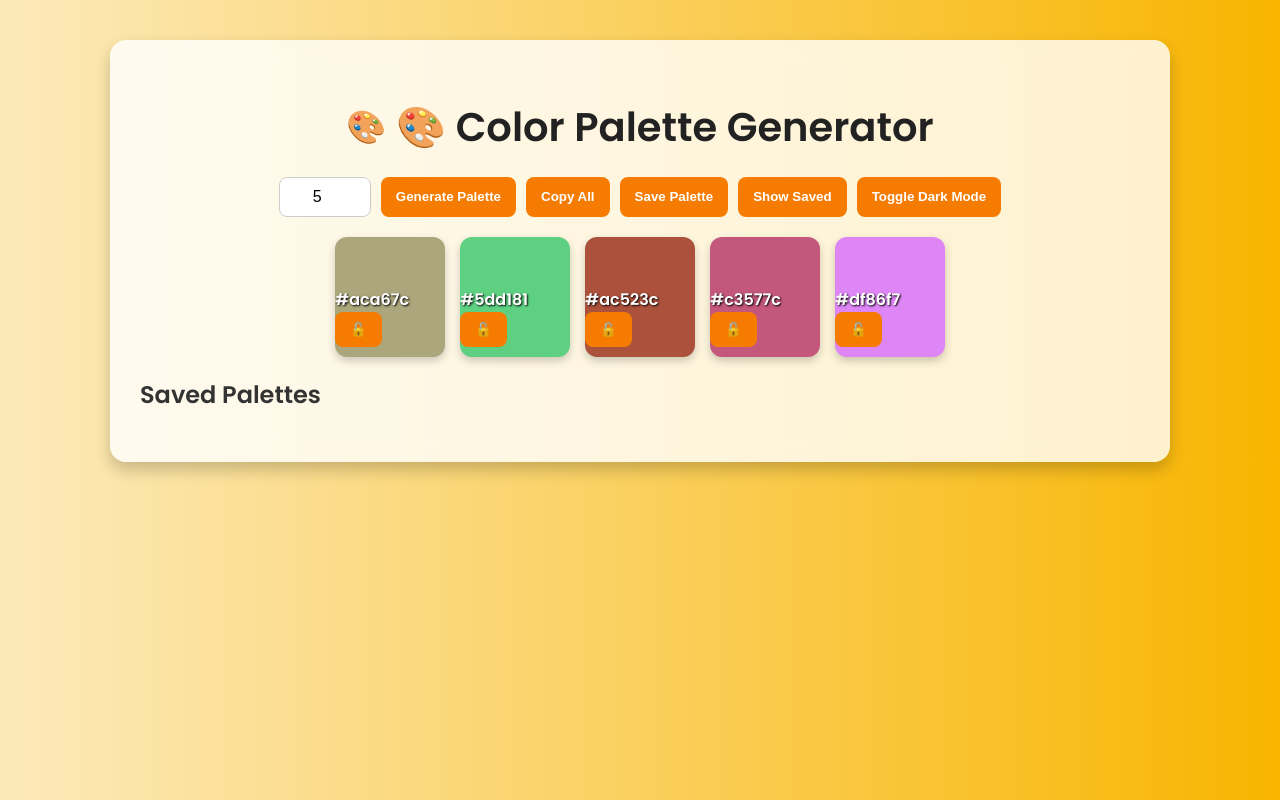
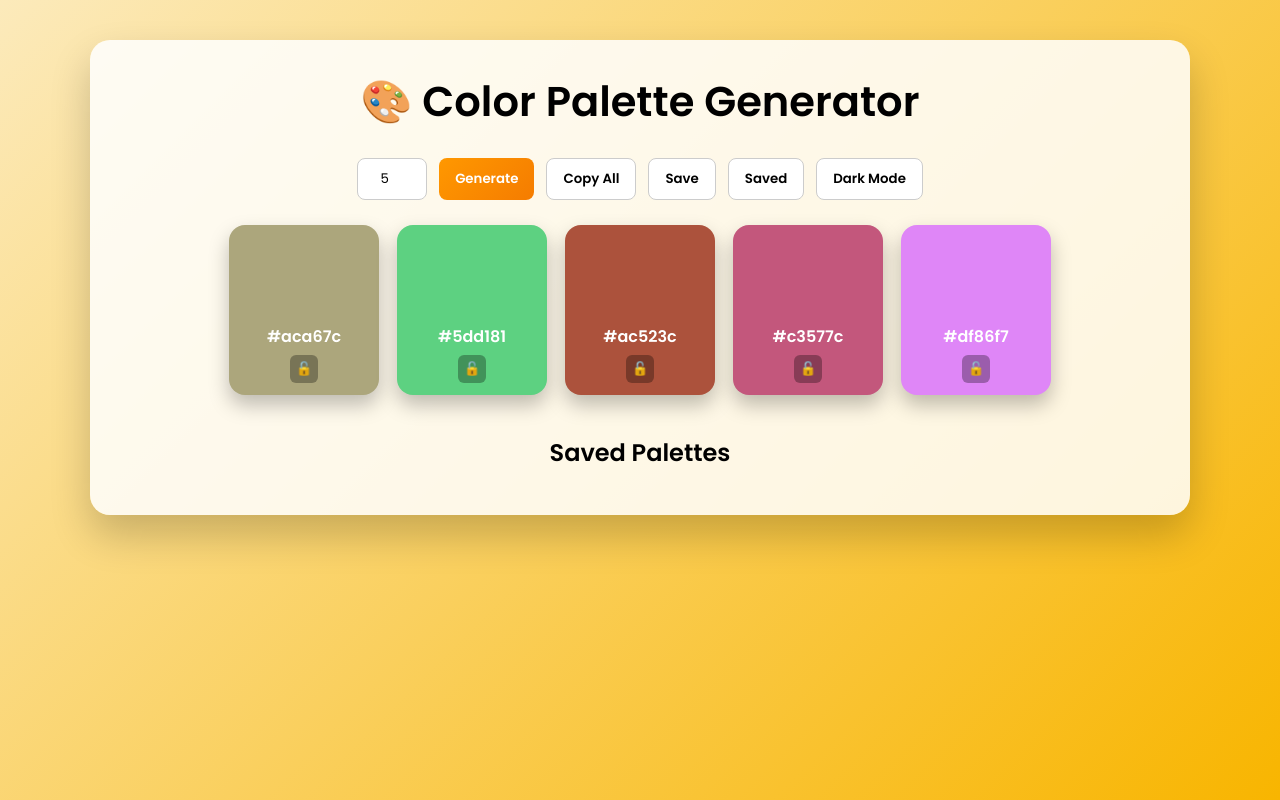
Before and after one commit to 2004-Nikita/Color-Palette-Generator, a plain HTML site: page index.html in a window 1280 px wide. Both pictures are taken after a click on the button "Copy All". Drawn offline with Linux system fonts and the light colour scheme.

Commit message:
Initial commit - Color Palette Generator

```diff
--- a/index.html
+++ b/index.html
@@ -1,21 +1,24 @@
 <!DOCTYPE html>
 <html lang="en">
 <head>
-  <meta charset="UTF-8">
+  <meta charset="UTF-8" />
   <title>Color Palette Generator</title>
-  <link rel="stylesheet" href="style.css">
+  <link rel="stylesheet" href="style.css" />
+  <link href="https://fonts.googleapis.com/css2?family=Poppins:wght@400;600&display=swap" rel="stylesheet">
 </head>
 <body>
+
   <div class="container">
     <h1>🎨 Color Palette Generator</h1>
 
     <div class="controls">
       <input type="number" id="color-count" min="3" max="10" value="5">
-      <button onclick="generateColors()">Generate Palette</button>
-      <button onclick="copyAllColors()">Copy All</button>
-      <button onclick="savePalette()">Save Palette</button>
-      <button onclick="showSavedPalettes()">Show Saved</button>
-      <button onclick="toggleDarkMode()">Toggle Dark Mode</button>
+
+      <button class="primary" onclick="generateColors()">Generate</button>
+      <button class="secondary" onclick="copyAllColors()">Copy All</button>
+      <button class="secondary" onclick="savePalette()">Save</button>
+      <button class="secondary" onclick="showSavedPalettes()">Saved</button>
+      <button class="secondary" onclick="toggleDarkMode()">Dark Mode</button>
     </div>
 
     <div class="palette" id="palette"></div>
@@ -24,6 +27,9 @@
     <div id="saved-palettes"></div>
   </div>
 
+  <!-- Toast -->
+  <div id="toast"></div>
+
   <script src="script.js"></script>
 </body>
 </html>
--- a/script.js
+++ b/script.js
@@ -1,8 +1,14 @@
 let locked = [];
 
 function getRandomColor() {
-  const hex = Math.floor(Math.random() * 0xffffff).toString(16);
-  return "#" + hex.padStart(6, "0");
+  return "#" + Math.floor(Math.random() * 0xffffff).toString(16).padStart(6, "0");
+}
+
+function showToast(message) {
+  const toast = document.getElementById("toast");
+  toast.innerText = message;
+  toast.classList.add("show");
+  setTimeout(() => toast.classList.remove("show"), 2000);
 }
 
 function generateColors() {
@@ -12,25 +18,27 @@ function generateColors() {
   locked = locked.slice(0, count);
 
   for (let i = 0; i < count; i++) {
-    if (!locked[i]) locked[i] = false;
+    if (locked[i] === undefined) locked[i] = false;
 
-    const color = locked[i] ? palette.children[i].dataset.color : getRandomColor();
+    const color = locked[i] && palette.children[i]
+      ? palette.children[i].dataset.color
+      : getRandomColor();
+
     const box = document.createElement("div");
     box.className = "color-box";
     box.style.backgroundColor = color;
     box.dataset.color = color;
+
     box.innerHTML = `
-      <div style="width:100%; text-shadow:1px 1px 2px #000;">
-        ${color} <br>
-        <button onclick="event.stopPropagation(); toggleLock(${i})">
-          ${locked[i] ? "🔒" : "🔓"}
-        </button>
-      </div>
+      <span>${color}</span>
+      <button onclick="event.stopPropagation(); toggleLock(${i})">
+        ${locked[i] ? "🔒" : "🔓"}
+      </button>
     `;
 
     box.onclick = () => {
       navigator.clipboard.writeText(color);
-      alert(`Copied ${color} to clipboard!`);
+      showToast(`${color} copied`);
     };
 
     palette.appendChild(box);
@@ -44,35 +52,38 @@ function toggleLock(index) {
 
 function copyAllColors() {
   const boxes = document.querySelectorAll(".color-box");
-  const codes = Array.from(boxes).map(box => box.dataset.color).join(", ");
-  navigator.clipboard.writeText(codes);
-  alert("All colors copied!");
+  const colors = Array.from(boxes).map(b => b.dataset.color).join(", ");
+  navigator.clipboard.writeText(colors);
+  showToast("All colors copied");
 }
 
 function savePalette() {
   const boxes = document.querySelectorAll(".color-box");
-  const codes = Array.from(boxes).map(box => box.dataset.color);
-  let saved = JSON.parse(localStorage.getItem("palettes") || "[]");
-  saved.push(codes);
+  const colors = Array.from(boxes).map(b => b.dataset.color);
+  const saved = JSON.parse(localStorage.getItem("palettes") || "[]");
+  saved.push(colors);
   localStorage.setItem("palettes", JSON.stringify(saved));
-  alert("Palette saved!");
+  showToast("Palette saved");
 }
 
 function showSavedPalettes() {
   const saved = JSON.parse(localStorage.getItem("palettes") || "[]");
-  const list = document.getElementById("saved-palettes");
-  list.innerHTML = "";
+  const container = document.getElementById("saved-palettes");
+  container.innerHTML = "";
+
   saved.forEach(palette => {
     const row = document.createElement("div");
     row.className = "palette-row";
+
     palette.forEach(color => {
-      const colorBox = document.createElement("div");
-      colorBox.style.background = color;
-      colorBox.className = "color-box";
-      colorBox.innerText = color;
-      row.appendChild(colorBox);
+      const box = document.createElement("div");
+      box.className = "color-box small";
+      box.style.background = color;
+      box.innerText = color;
+      row.appendChild(box);
     });
-    list.appendChild(row);
+
+    container.appendChild(row);
   });
 }
 
--- a/style.css
+++ b/style.css
@@ -1,141 +1,150 @@
-/* Import Google Font */
-@import url('https://fonts.googleapis.com/css2?family=Poppins:wght@400;600&display=swap');
+* {
+  margin: 0;
+  padding: 0;
+  box-sizing: border-box;
+  font-family: 'Poppins', sans-serif;
+}
 
 body {
-  font-family: 'Poppins', sans-serif;
-  background: linear-gradient(to right, #fceabb, #f8b500);
-  margin: 0;
-  padding: 0;
-  color: #333;
-  transition: background 0.3s, color 0.3s;
+  background: linear-gradient(135deg, #fceabb, #f8b500);
+  min-height: 100vh;
+  padding: 40px;
+  transition: 0.3s;
 }
 
 .container {
-  max-width: 1000px;
-  margin: 0 auto;
+  max-width: 1100px;
+  margin: auto;
+  background: rgba(255,255,255,0.85);
   padding: 30px;
-  background: rgba(255, 255, 255, 0.8);
-  border-radius: 16px;
-  box-shadow: 0 8px 16px rgba(0,0,0,0.2);
-  backdrop-filter: blur(10px);
-  margin-top: 40px;
+  border-radius: 20px;
+  box-shadow: 0 20px 40px rgba(0,0,0,0.2);
 }
 
 h1 {
-  margin-bottom: 20px;
-  font-size: 2.5rem;
-  color: #222;
-  display: flex;
-  align-items: center;
-  justify-content: center;
-  gap: 10px;
-}
-
-h1::before {
-  content: "\1F3A8";
-  font-size: 2rem;
+  text-align: center;
+  font-size: 2.6rem;
 }
 
 .controls {
-  margin: 20px 0;
+  margin: 25px 0;
   display: flex;
   flex-wrap: wrap;
-  gap: 10px;
+  gap: 12px;
   justify-content: center;
 }
 
-input[type="number"] {
+input {
+  width: 70px;
   padding: 10px;
   border-radius: 8px;
   border: 1px solid #ccc;
-  width: 70px;
   text-align: center;
-  font-size: 1rem;
 }
 
 button {
-  padding: 10px 15px;
+  padding: 10px 16px;
+  border-radius: 8px;
   border: none;
-  border-radius: 8px;
-  background: #f57c00;
+  cursor: pointer;
+  font-weight: 600;
+  transition: 0.2s;
+}
+
+button.primary {
+  background: linear-gradient(135deg, #ff9800, #f57c00);
   color: white;
-  font-weight: 600;
-  cursor: pointer;
-  transition: background 0.3s, transform 0.2s;
+}
+
+button.secondary {
+  background: #fff;
+  border: 1px solid #ccc;
 }
 
 button:hover {
-  background: #ef6c00;
-  transform: scale(1.05);
+  transform: translateY(-2px);
 }
 
 .palette {
   display: flex;
   flex-wrap: wrap;
-  gap: 15px;
+  gap: 18px;
   justify-content: center;
-  margin-top: 20px;
 }
 
 .color-box {
-  width: 110px;
-  height: 110px;
-  border-radius: 12px;
-  position: relative;
-  color: #fff;
+  width: 150px;
+  height: 170px;
+  border-radius: 16px;
   display: flex;
-  align-items: flex-end;
-  justify-content: center;
-  font-weight: bold;
+  flex-direction: column;
+  justify-content: flex-end;
+  align-items: center;
+  color: white;
+  font-weight: 600;
+  padding: 12px;
   cursor: pointer;
-  transition: transform 0.2s, box-shadow 0.2s;
-  box-shadow: 0 4px 8px rgba(0,0,0,0.2);
-  padding-bottom: 10px;
+  box-shadow: 0 10px 20px rgba(0,0,0,0.25);
 }
 
-.color-box:hover {
-  transform: scale(1.07);
-  box-shadow: 0 6px 12px rgba(0,0,0,0.3);
+.color-box button {
+  margin-top: 6px;
+  background: rgba(0,0,0,0.3);
+  color: white;
+  border: none;
+  border-radius: 6px;
+  padding: 4px 6px;
+}
+
+.small {
+  width: 90px;
+  height: 90px;
+  font-size: 0.7rem;
+}
+
+h2 {
+  margin: 40px 0 15px;
+  text-align: center;
 }
 
 .palette-row {
   display: flex;
   gap: 10px;
-  margin-top: 10px;
   justify-content: center;
+  margin-bottom: 12px;
 }
 
-footer {
-  text-align: center;
-  margin-top: 40px;
-  padding: 20px;
-  font-size: 0.9rem;
-  color: #666;
+/* Toast */
+#toast {
+  position: fixed;
+  bottom: 30px;
+  right: 30px;
+  background: #222;
+  color: white;
+  padding: 12px 18px;
+  border-radius: 8px;
+  opacity: 0;
+  transform: translateY(20px);
+  transition: 0.3s;
 }
 
+#toast.show {
+  opacity: 1;
+  transform: translateY(0);
+}
+
+/* Dark Mode */
 .dark-mode {
   background: #121212;
-  color: #eee;
 }
 
 .dark-mode .container {
-  background: rgba(30, 30, 30, 0.8);
-  color: #eee;
+  background: rgba(30,30,30,0.9);
+  color: white;
 }
 
-.dark-mode .color-box {
-  border: 1px solid #444;
+.dark-mode button.secondary {
+  background: #222;
+  color: white;
+  border-color: #444;
 }
-
-.dark-mode button {
-  background: #333;
-  color: #fff;
-}
-
-.dark-mode button:hover {
-  background: #555;
-}
-
-.dark-mode footer {
-  color: #aaa;
-}
```
Also changed, not shown: 1 other file.
